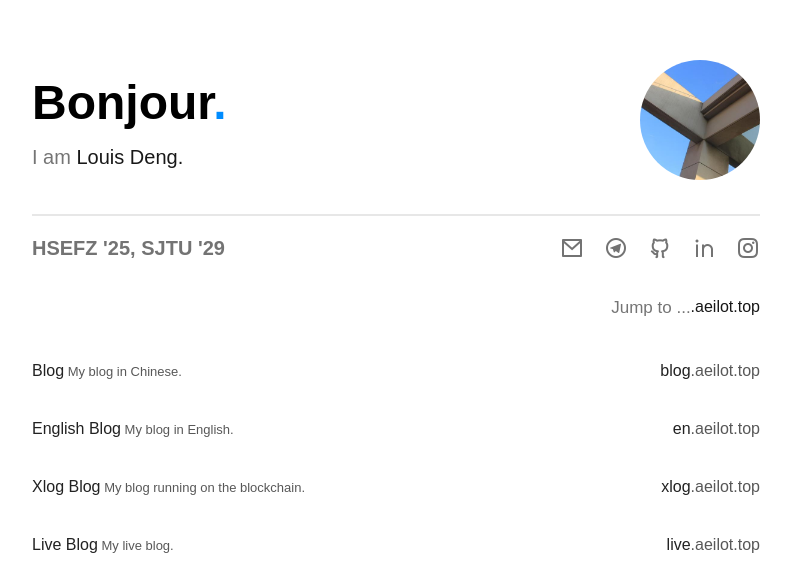
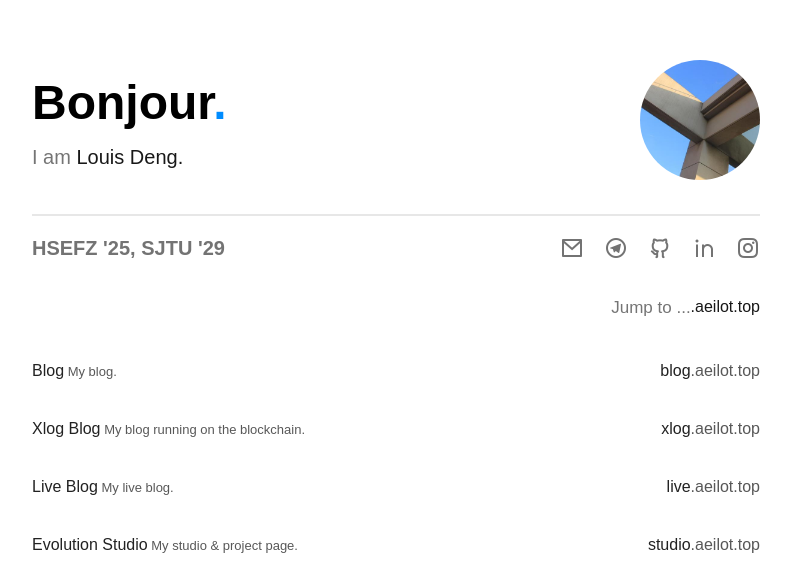
Before and after one commit to aeilot/home-page, a Next.js app: page / in a window 1280 px wide. Shown: the part 236-800 px from the top of the page, without its empty margins (244-1035 px from the left). Built offline with nearby package versions, Linux system fonts and the light colour scheme.

Commit message:
Update Sites

```diff
--- a/src/components/NavigatorSection.js
+++ b/src/components/NavigatorSection.js
@@ -8,12 +8,7 @@ const subdomains = [
   {
     title: 'Blog',
     name: 'blog',
-    description: 'My blog in Chinese.',
-  },
-  {
-    title: 'English Blog',
-    name: 'en',
-    description: 'My blog in English.',
+    description: 'My blog.',
   },
   {
     title: 'Xlog Blog',
```
